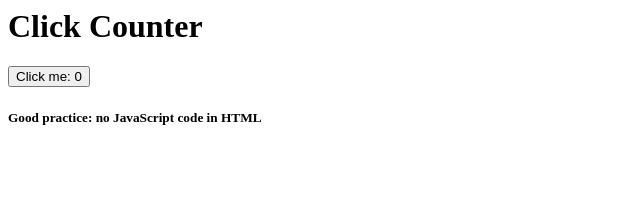
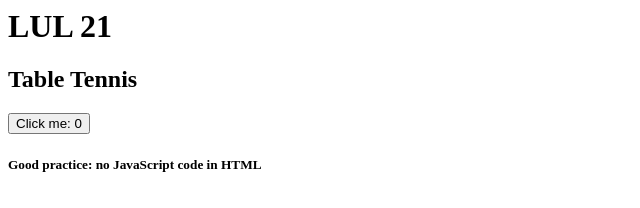
Before and after one commit to fnabir/lul21, a plain HTML site: page index.html in a window 1280 px wide. Shown: the whole page, without its empty margins (0-640 px from the left). Drawn offline with Linux system fonts and the light colour scheme.

Commit message:
Update index

```diff
--- a/index.html
+++ b/index.html
@@ -9,9 +9,9 @@
 <body>
   <div class="main">
 
-    <h1>Click Counter</h1>
+    <h1>LUL 21</h1>
+    <h2>Table Tennis</h2>
     <button id="clickme">Click me: 0</button>
-
     <h5>Good practice: no JavaScript code in HTML</h5>
 
   </div>
```
